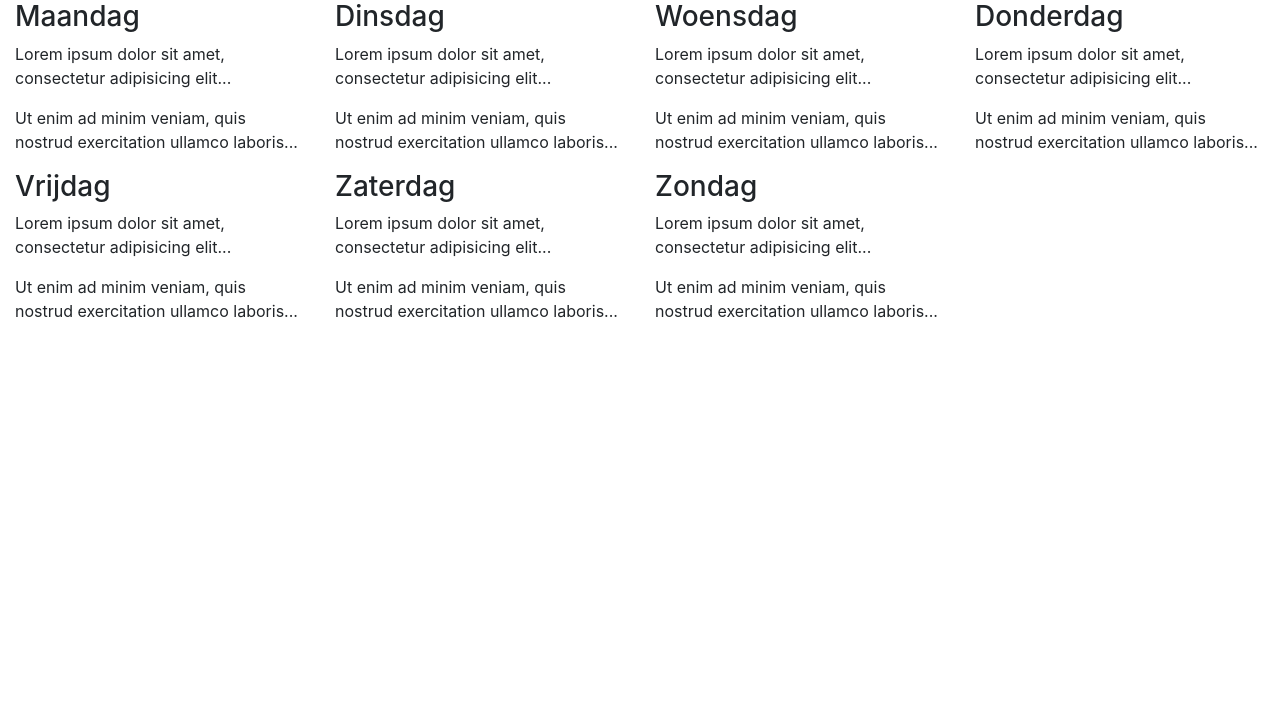
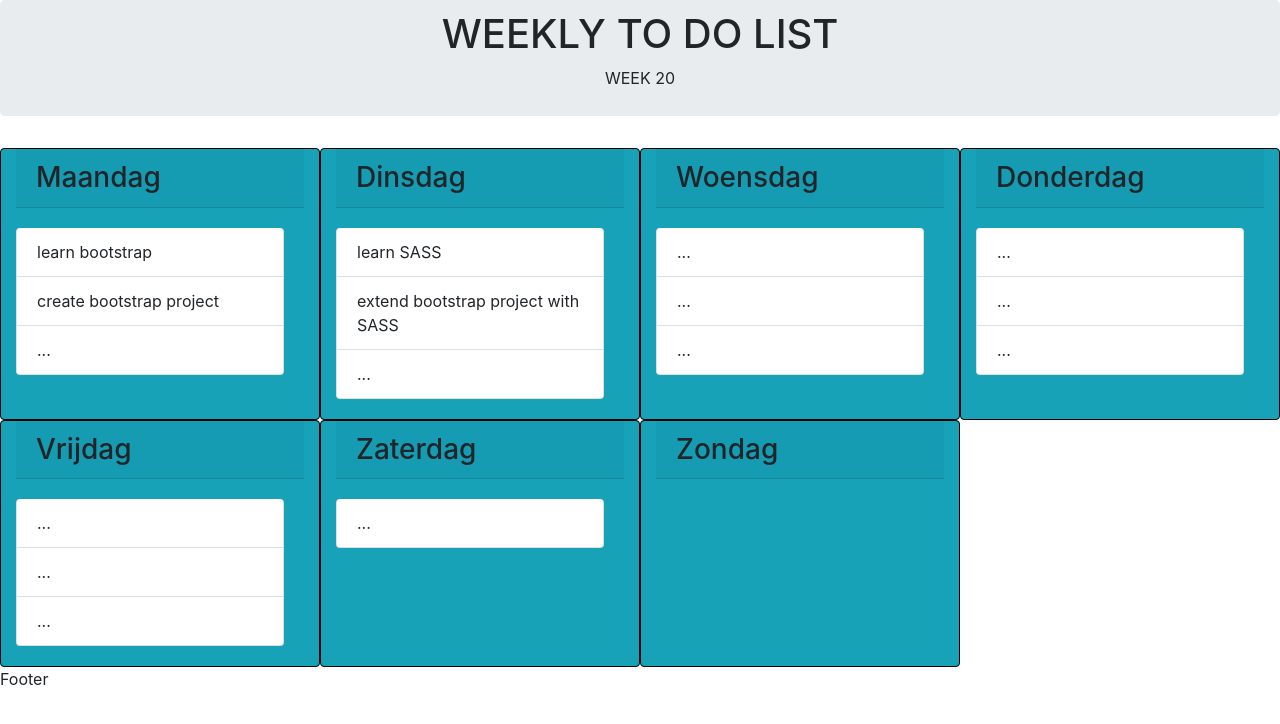
Before and after one commit to OHiddema/todo_weeklist, a plain HTML site: page index.html in a window 1280 px wide. Drawn offline with nearby package versions, Linux system fonts and the light colour scheme.

Commit message:
Step 2: Add some bootstrap classes

```diff
--- a/index.html
+++ b/index.html
@@ -9,50 +9,84 @@
   <!-- Bootstrap CSS -->
   <link rel="stylesheet" href="https://stackpath.bootstrapcdn.com/bootstrap/4.3.1/css/bootstrap.min.css"
     integrity="sha384-ggOyR0iXCbMQv3Xipma34MD+dH/1fQ784/j6cY/iJTQUOhcWr7x9JvoRxT2MZw1T" crossorigin="anonymous">
-
-  <title>Hello, world!</title>
+  <link rel="stylesheet" href="style.css">
+  <title>to do</title>
 </head>
 
 <body>
+
+  <div class="jumbotron text-center text-uppercase">
+    <h1>Weekly to do list</h1>
+    <p>week 20</p>
+  </div>
+
   <div class="container-fluid">
     <div class="row">
-      <div class="col-sm-6 col-md-4 col-lg-3">
-        <h3>Maandag</h3>
-        <p>Lorem ipsum dolor sit amet, consectetur adipisicing elit...</p>
-        <p>Ut enim ad minim veniam, quis nostrud exercitation ullamco laboris...</p>
+
+      <div class="card bg-info col-sm-6 col-md-4 col-lg-3">
+        <h3 class='card-header'>Maandag</h3>
+        <ul class='card-body list-group'>
+          <li class="list-group-item">learn bootstrap</li>
+          <li class="list-group-item">create bootstrap project</li>
+          <li class="list-group-item">...</li>
+        </ul>
       </div>
-      <div class="col-sm-6 col-md-4 col-lg-3">
-        <h3>Dinsdag</h3>
-        <p>Lorem ipsum dolor sit amet, consectetur adipisicing elit...</p>
-        <p>Ut enim ad minim veniam, quis nostrud exercitation ullamco laboris...</p>
+
+      <div class="card bg-info col-sm-6 col-md-4 col-lg-3">
+        <h3 class='card-header'>Dinsdag</h3>
+        <ul class='card-body list-group'>
+          <li class="list-group-item">learn SASS</li>
+          <li class="list-group-item">extend bootstrap project with SASS</li>
+          <li class="list-group-item">...</li>
+        </ul>
       </div>
-      <div class="col-sm-6 col-md-4 col-lg-3">
-        <h3>Woensdag</h3>
-        <p>Lorem ipsum dolor sit amet, consectetur adipisicing elit...</p>
-        <p>Ut enim ad minim veniam, quis nostrud exercitation ullamco laboris...</p>
+
+      <div class="card bg-info col-sm-6 col-md-4 col-lg-3">
+        <h3 class='card-header'>Woensdag</h3>
+        <ul class='card-body list-group'>
+          <li class="list-group-item">...</li>
+          <li class="list-group-item">...</li>
+          <li class="list-group-item">...</li>
+        </ul>
       </div>
-      <div class="col-sm-6 col-md-4 col-lg-3">
-        <h3>Donderdag</h3>
-        <p>Lorem ipsum dolor sit amet, consectetur adipisicing elit...</p>
-        <p>Ut enim ad minim veniam, quis nostrud exercitation ullamco laboris...</p>
+
+      <div class="card bg-info col-sm-6 col-md-4 col-lg-3">
+        <h3 class='card-header'>Donderdag</h3>
+        <ul class='card-body list-group'>
+          <li class="list-group-item">...</li>
+          <li class="list-group-item">...</li>
+          <li class="list-group-item">...</li>
+        </ul>
       </div>
-      <div class="col-sm-6 col-md-4 col-lg-3">
-        <h3>Vrijdag</h3>
-        <p>Lorem ipsum dolor sit amet, consectetur adipisicing elit...</p>
-        <p>Ut enim ad minim veniam, quis nostrud exercitation ullamco laboris...</p>
+
+      <div class="card bg-info col-sm-6 col-md-4 col-lg-3">
+        <h3 class='card-header'>Vrijdag</h3>
+        <ul class='card-body list-group'>
+          <li class="list-group-item">...</li>
+          <li class="list-group-item">...</li>
+          <li class="list-group-item">...</li>
+        </ul>
       </div>
-      <div class="col-sm-6 col-md-4 col-lg-3">
-        <h3>Zaterdag</h3>
-        <p>Lorem ipsum dolor sit amet, consectetur adipisicing elit...</p>
-        <p>Ut enim ad minim veniam, quis nostrud exercitation ullamco laboris...</p>
+
+      <div class="card bg-info col-sm-6 col-md-4 col-lg-3">
+        <h3 class='card-header'>Zaterdag</h3>
+        <ul class='card-body list-group'>
+          <li class="list-group-item">...</li>
+        </ul>
       </div>
-      <div class="col-sm-6 col-md-4 col-lg-3">
-        <h3>Zondag</h3>
-        <p>Lorem ipsum dolor sit amet, consectetur adipisicing elit...</p>
-        <p>Ut enim ad minim veniam, quis nostrud exercitation ullamco laboris...</p>
+
+      <div class="card bg-info col-sm-6 col-md-4 col-lg-3">
+        <h3 class='card-header'>Zondag</h3>
+        <ul class='card-body list-group'>
+        </ul>
       </div>
+
     </div>
   </div>
+
+  <footer>
+    Footer
+  </footer>
 
 
   <!-- Optional JavaScript -->
--- /dev/null
+++ b/style.css
@@ -0,0 +1,8 @@
+.card {
+  background-color: lightgray;
+  border: 1px solid black;
+}
+
+.jumbotron {
+  padding: 10px;
+}
```
Also changed, not shown: 1 other file.
